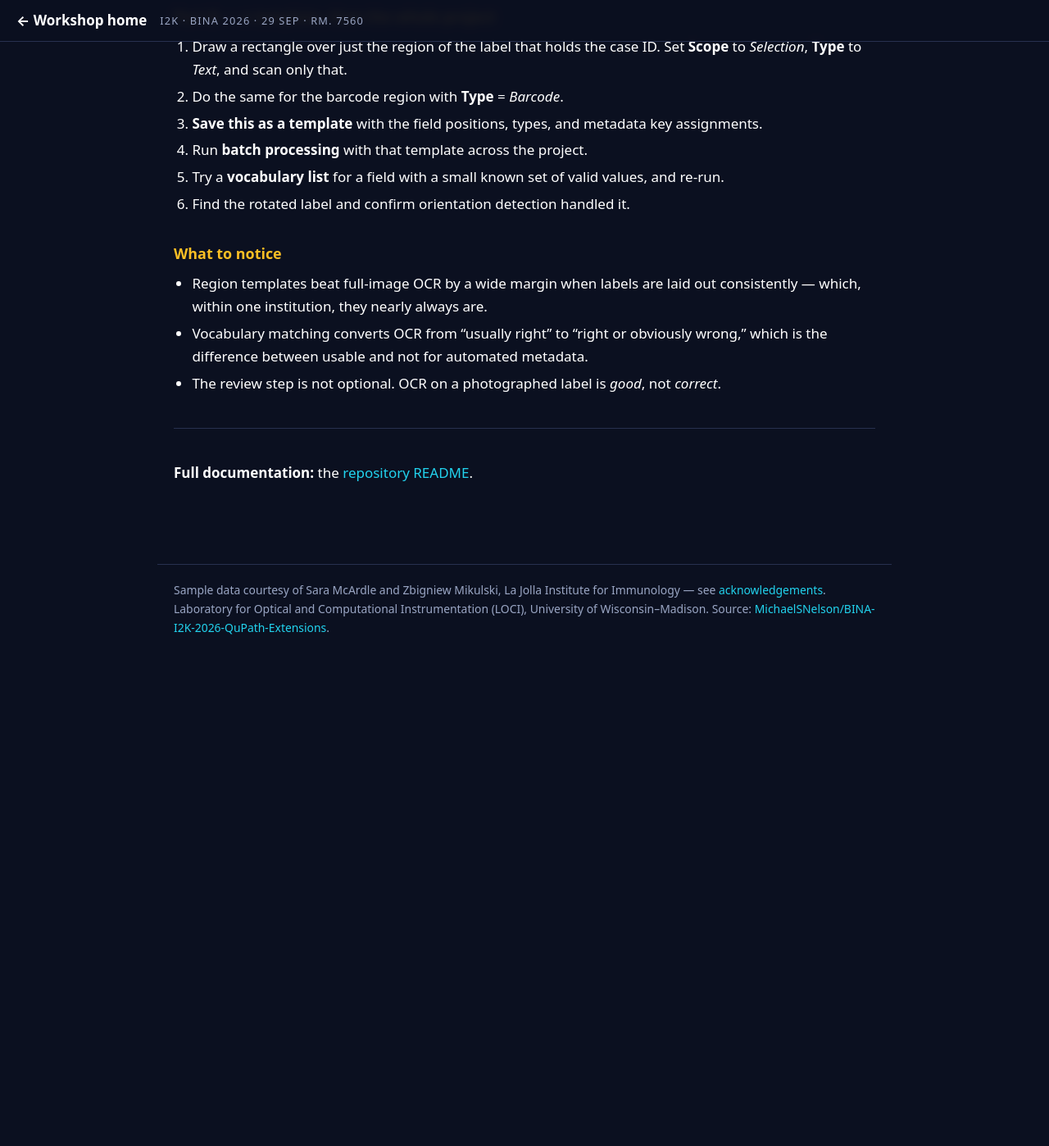
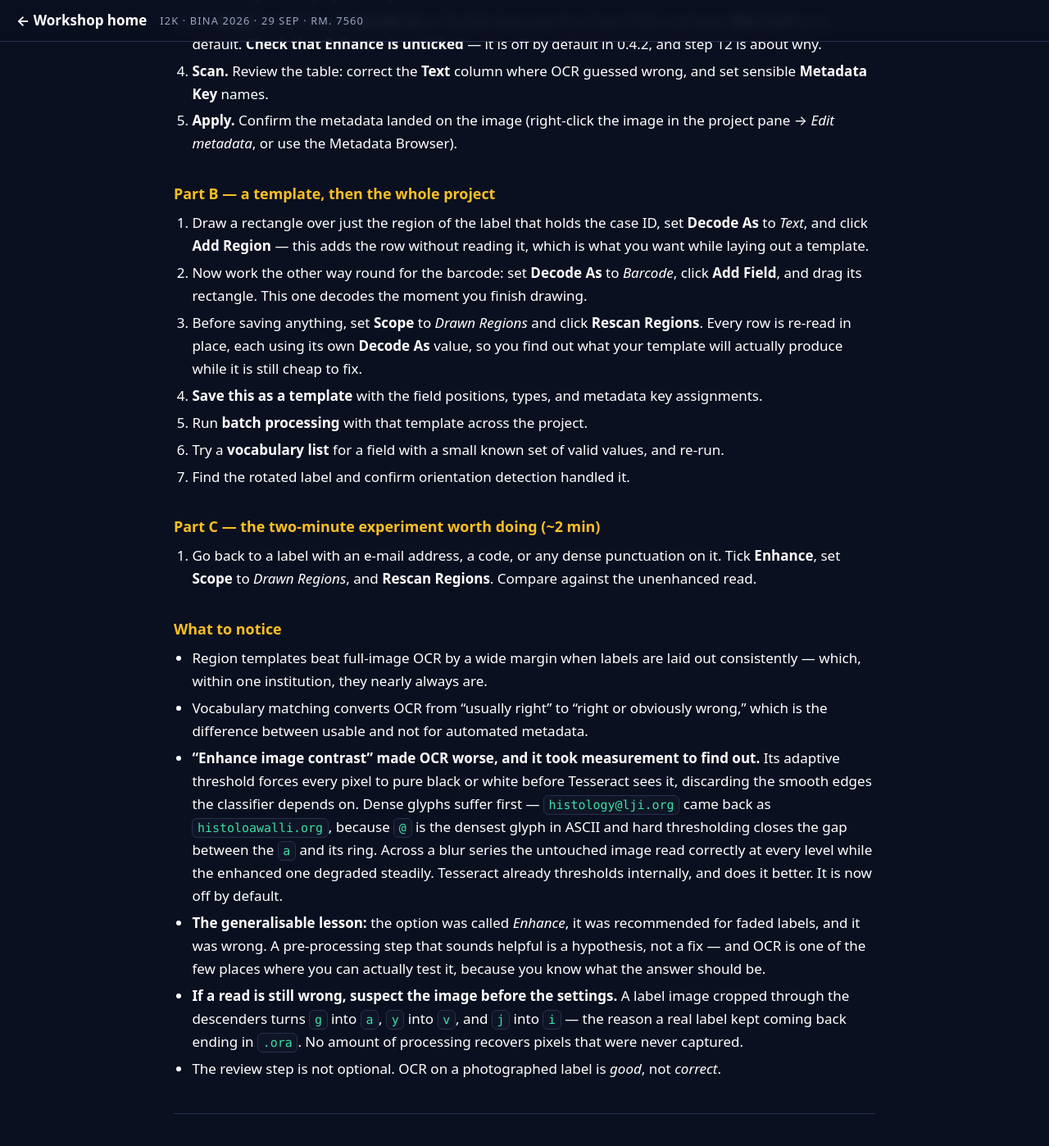
Before and after one commit to MichaelSNelson/BINA-I2K-2026-QuPath-Extensions, a Jekyll site: the page built from docs/08-ocr4labels.md, in a window 1280 px wide and 1400 px high, scrolled down 2555 px. Shown: the whole window at 82% size. Built offline with Jekyll 4.4.1, drawn with Linux system fonts in a browser that asks for light colours; before the commit the page ends 3413 px from its top, so only the background shows below that; some of the changed text lies outside the part shown.

Commit message:
Version pass: QP-CAT 0.11.0, OCR for Labels 0.4.2; correct the classification framing
QP-CAT 0.10.0 -> 0.11.0. A clustering run now says when it found nothing
instead of drawing plots over a single collapsed cluster, and unplaceable
cells are reported as noise rather than counted as a cluster. Adds the
HDBSCAN-vs-KMeans guidance to 'what to notice' and anypos/anyneg gating.

OCR for Labels 0.3.0 -> 0.4.2, and the steps genuinely changed: 'Type' is now
'Decode As' with 'Try Both', there is a 'Drawn Regions' rescan scope, and
Add Field/Add Region are two directions of the same operation. The exercise
uses all three. Enhance is off by default because it was destroying text -
that story is now the centrepiece of 'what to notice', with a two-minute
experiment to see it happen.

Also corrects a framing error of mine: we do not cover QuPath's object
classifiers at all. What this workshop introduces are alternative mechanisms
for getting a class onto a cell - clustering, marker gating, propagation from
a hand-labelled subset, and subset application. Said plainly on the schedule,
in the QP-CAT page, and on a new deck slide.

Claude-Session: https://claude.ai/code/session_01KwiACUr5MacuDvqp74c96o

```diff
--- a/docs/08-ocr4labels.md
+++ b/docs/08-ocr4labels.md
@@ -11,7 +11,7 @@ title: OCR for Labels
 | | |
 |---|---|
 | **Repository** | [uw-loci/qupath-extension-ocr4labels](https://github.com/uw-loci/qupath-extension-ocr4labels) |
-| **Version at workshop** | 0.3.0 |
+| **Version at workshop** | 0.4.2 |
 | **License** | Apache-2.0 |
 | **Requires** | QuPath 0.7.0+, Java 21+, Tesseract language data (see Setup) |
 | **Where to find it** | `Extensions > OCR for Labels` |
@@ -42,6 +42,9 @@ you assign the detected content to QuPath metadata keys.
 - **Project navigation** — browse every project image without closing the dialog.
 - **Batch processing** — apply a template across the whole project.
 - **Text filtering** — one-click character filters to clean up OCR noise.
+- **Literal transcription** *(on by default since 0.4.0)* — OCR reports the characters it saw
+  instead of correcting them toward English words. Labels are overwhelmingly codes, dates and
+  accession numbers, and dictionary correction damages those more than it repairs.
 - **Vocabulary matching** — correct OCR errors by matching against a list of known valid
   values. If you know the only legal stains are `H&E`, `CD3`, `CD8`, then `CD９` resolves.
 - **Rotated label support** — automatic orientation detection for sideways or upside-down
@@ -65,6 +68,10 @@ Tesseract needs language data files, which are not bundled:
 
 Barcode scanning works immediately with no setup.
 
+> **Leave Enhance unticked.** As of 0.4.2 it is off by default, and it should stay that way
+> unless you have measured it helping on your own labels. See
+> [what to notice](#what-to-notice) below for what it was doing.
+
 ## Install
 
 Via the **QPSC Microscope Extensions** catalog, or the release jar. Restart QuPath.
@@ -83,8 +90,9 @@ least one rotated.
 
 1. Open an image with a label. `Extensions > OCR for Labels > Run OCR on Label`.
 2. The dialog lists all project images on the left; select one.
-3. Set **Scope** to *Full Image*, **Type** to *Auto* (barcode first, then OCR), and leave
-   **Min Conf** at its default.
+3. Set **Scope** to *Full Image*, **Decode As** to *Try Both* (barcode first, then OCR), and
+   leave **Min Conf** at its default. **Check that Enhance is unticked** — it is off by default
+   in 0.4.2, and step 12 is about why.
 4. **Scan.** Review the table: correct the **Text** column where OCR guessed wrong, and set
    sensible **Metadata Key** names.
 5. **Apply.** Confirm the metadata landed on the image (right-click the image in the project
@@ -92,13 +100,24 @@ least one rotated.
 
 ### Part B — a template, then the whole project
 
-6. Draw a rectangle over just the region of the label that holds the case ID. Set **Scope** to
-   *Selection*, **Type** to *Text*, and scan only that.
-7. Do the same for the barcode region with **Type** = *Barcode*.
-8. **Save this as a template** with the field positions, types, and metadata key assignments.
-9. Run **batch processing** with that template across the project.
-10. Try a **vocabulary list** for a field with a small known set of valid values, and re-run.
-11. Find the rotated label and confirm orientation detection handled it.
+6. Draw a rectangle over just the region of the label that holds the case ID, set **Decode As**
+   to *Text*, and click **Add Region** — this adds the row without reading it, which is what you
+   want while laying out a template.
+7. Now work the other way round for the barcode: set **Decode As** to *Barcode*, click
+   **Add Field**, and drag its rectangle. This one decodes the moment you finish drawing.
+8. Before saving anything, set **Scope** to *Drawn Regions* and click **Rescan Regions**. Every
+   row is re-read in place, each using its own **Decode As** value, so you find out what your
+   template will actually produce while it is still cheap to fix.
+9. **Save this as a template** with the field positions, types, and metadata key assignments.
+10. Run **batch processing** with that template across the project.
+11. Try a **vocabulary list** for a field with a small known set of valid values, and re-run.
+12. Find the rotated label and confirm orientation detection handled it.
+
+### Part C — the two-minute experiment worth doing (~2 min)
+
+13. Go back to a label with an e-mail address, a code, or any dense punctuation on it. Tick
+    **Enhance**, set **Scope** to *Drawn Regions*, and **Rescan Regions**. Compare against the
+    unenhanced read.
 
 ### What to notice
 
@@ -106,6 +125,21 @@ least one rotated.
   — which, within one institution, they nearly always are.
 - Vocabulary matching converts OCR from "usually right" to "right or obviously wrong," which
   is the difference between usable and not for automated metadata.
+- **"Enhance image contrast" made OCR worse, and it took measurement to find out.** Its adaptive
+  threshold forces every pixel to pure black or white before Tesseract sees it, discarding the
+  smooth edges the classifier depends on. Dense glyphs suffer first — `histology@lji.org` came
+  back as `histoloawalli.org`, because `@` is the densest glyph in ASCII and hard thresholding
+  closes the gap between the `a` and its ring. Across a blur series the untouched image read
+  correctly at every level while the enhanced one degraded steadily. Tesseract already
+  thresholds internally, and does it better. It is now off by default.
+- **The generalisable lesson:** the option was called *Enhance*, it was recommended for faded
+  labels, and it was wrong. A pre-processing step that sounds helpful is a hypothesis, not a
+  fix — and OCR is one of the few places where you can actually test it, because you know what
+  the answer should be.
+- **If a read is still wrong, suspect the image before the settings.** A label image cropped
+  through the descenders turns `g` into `a`, `y` into `v`, and `j` into `i` — the reason a real
+  label kept coming back ending in `.ora`. No amount of processing recovers pixels that were
+  never captured.
 - The review step is not optional. OCR on a photographed label is *good*, not *correct*.
 
 ---
```
Also changed, not shown: TODO.md (+6 -3 lines), build_deck.js (+8 -7 lines), docs/03-qp-cat-cell-analysis-tools.md (+29 -4 lines), docs/07-classify-object-subset.md (+1 -1 lines), docs/schedule.md (+4 -2 lines), 1 other file.
